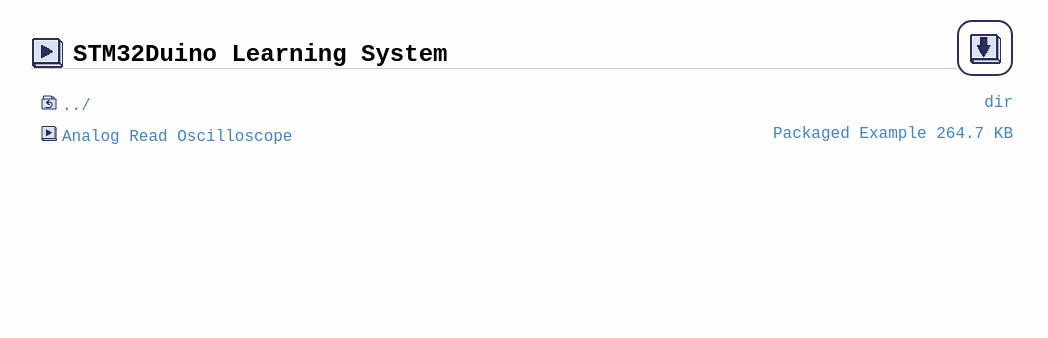
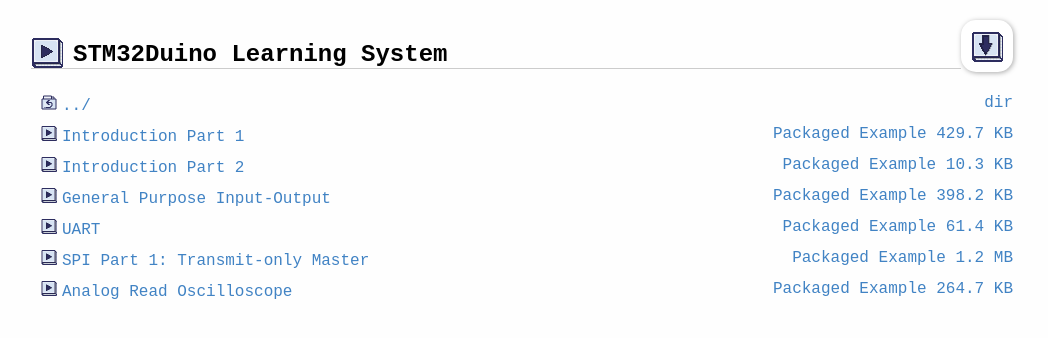
Before and after one commit to tatiaart/tatiaart.github.io, a Jekyll site: the page built from Progress.html, in a window 1280 px wide. Shown: the top 338 px of the page, without its empty margins (113-1161 px from the left). Built offline with Jekyll 4.4.1, drawn with Linux system fonts in a browser that asks for light colours.

Commit message:
Incremental

```diff
--- a/Progress.html
+++ b/Progress.html
@@ -1,9 +1,15 @@
 ---
 layout: folder
+path: ./Progress
 download: /Progress.zip
 downloadname: STM32Duino Learning System
 ---
 <h2 class = "foldername"><img src = "/package.png" class="fileicon_big" height=32px width = 32px>STM32Duino Learning System</h2>
 
 <a href = / title="Return ../" id="returnbutton"><div id="../" class="file_link"><img src = "/foldback.png" class="fileicon"width = 16px height = 16px>../<span class="filesize">dir </span></div></a>
+<a href = /Progress/Introduction_p1.html title="Go to Introduction Part 1"><div id="Introduction Part 1" class="file_link"><img src = "/package.png" class="fileicon"width = 16px height = 16px>Introduction Part 1<span class="filesize">Packaged Example   429.7 KB</span></div></a>
+<a href = /Progress/Introduction_p2.html title="Go to Introduction Part 2"><div id="Introduction Part 2" class="file_link"><img src = "/package.png" class="fileicon"width = 16px height = 16px>Introduction Part 2<span class="filesize">Packaged Example    10.3 KB</span></div></a>
+<a href = /Progress/Pin_Definitions.html title="Go to General Purpose Input-Output"><div id="General Purpose Input-Output" class="file_link"><img src = "/package.png" class="fileicon"width = 16px height = 16px>General Purpose Input-Output<span class="filesize">Packaged Example   398.2 KB</span></div></a>
+<a href = /Progress/U(S)ART.html title="Go to UART"><div id="UART" class="file_link"><img src = "/package.png" class="fileicon"width = 16px height = 16px>UART<span class="filesize">Packaged Example    61.4 KB</span></div></a>
+<a href = /Progress/SPI_master_tx.html title="Go to SPI Part 1: Transmit-only Master"><div id="SPI Part 1: Transmit-only Master" class="file_link"><img src = "/package.png" class="fileicon"width = 16px height = 16px>SPI Part 1: Transmit-only Master<span class="filesize">Packaged Example     1.2 MB</span></div></a>
 <a href = /Progress/AnalogRead_Oscilloscope.html title="Go to Analog Read Oscilloscope"><div id="Analog Read Oscilloscope" class="file_link"><img src = "/package.png" class="fileicon"width = 16px height = 16px>Analog Read Oscilloscope<span class="filesize">Packaged Example   264.7 KB</span></div></a>
--- a/markdown.css
+++ b/markdown.css
@@ -82,19 +82,21 @@
 }
 
 code, pre {
-    border-radius: 15px;
+    border-radius: 10px;
     background-color: #eaeef3;
     color: inherit;
 }
 
 code {
-    border: 2px solid #2D2D4F;
+    //border: 2px solid #2D2D5F;
+    box-shadow: 1px 1px 5px #AAAAAA;
     margin: 0 2px;
-    padding: 0.5em;
+    padding: 0.3em;
 }
 
 pre {
-    border: 2px solid #2D2D5F;
+    //border: 2px solid #2D2D5F;
+    box-shadow: 1px 1px 5px #AAAAAA;
     overflow: auto;
     padding: 6px 10px;
     z-index: 1;
@@ -104,6 +106,9 @@
 pre > code {
     border: 0;
     margin: 0;
+    box-shadow: none;
+    border-radius: 15px;
+    padding: 0.5em;
 }
 
 
@@ -142,10 +147,12 @@
 }
 
 .filename_inner{
-    border: 2px solid #2D2D5F;
+    //border: 2px solid #2D2D5F;
+    box-shadow: 1px 1px 5px #AAAAAA;
     display: inline-block;
     border-radius: 15px;
-    padding-bottom: 40px;
+    padding-bottom: 30px;
+    margin-bottom: 5px;
     background: white;
       background-color: white;
     z-index: 0;
@@ -159,7 +166,8 @@
     background-color: #d7e7ff;
     box-shadow: 0px 0px 5px #4183C4 inset,
     0px 0px 5px #4183C4;
-    border: 2px solid #4183C4;
+    //border: 2px solid #2D2D5F;
+    box-shadow: 1px 1px 5px #AAAAAA;
 }
 
 .filename_outer:active .filename_inner{
@@ -229,6 +237,11 @@
     display: inline-block;
     height: 16px;
     margin-right: 5px;
+    border: none;
+    border-radius: 0px;
+    max-width: auto;
+    box-shadow: none;
+    display: inline;
 }
 
 
@@ -237,6 +250,11 @@
     height: 32px;
     margin-right: 10px;
     vertical-align: text-bottom;
+    border: none;
+    border-radius: 0px;
+    max-width: auto;
+    box-shadow: none;
+    display: inline;
 }
 .filesize{
     float:right;
@@ -278,7 +296,8 @@
     background-color: white;
     padding:10px;
     border-radius: 15px;
-    border: 2px solid #2D2D5F;
+    //border: 2px solid #2D2D5F;
+    box-shadow: 1px 1px 5px #AAAAAA;
     width:fit-content;
     animation: download_text_hide 3s linear;
     transition: 1s linear;
@@ -292,7 +311,13 @@
 .download_link img{
     margin: auto;
     vertical-align: middle;
+    border: none;
+    border-radius: 0px;
+    max-width: auto;
+    box-shadow: none;
+    display: inline;
 }
+
 
 .download_link span{
     margin-left: 10px;
@@ -306,3 +331,14 @@
     text-align: left;
     vertical-align: middle;
 }
+
+img {
+    //border: 2px solid black;
+    border-radius: 15px;
+    max-width: 100%;
+    box-shadow: 1px 1px 5px #AAAAAA;
+    margin: auto;
+    display: block;
+    margin-left: auto;
+    margin-right: auto;
+}
```
Also changed, not shown: index.html (+4 -3 lines), make_dir_structure.py (+23 -6 lines), package_definition.xml (+26 -2 lines).
